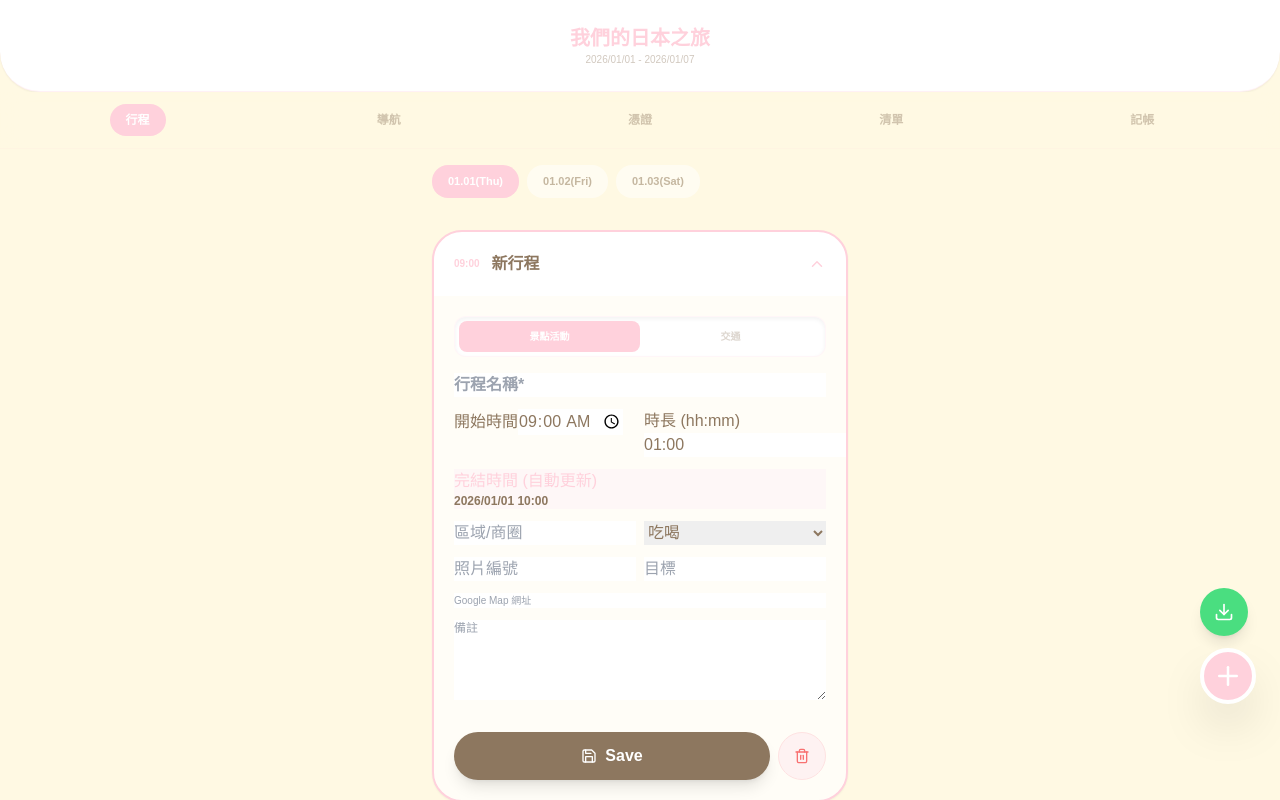
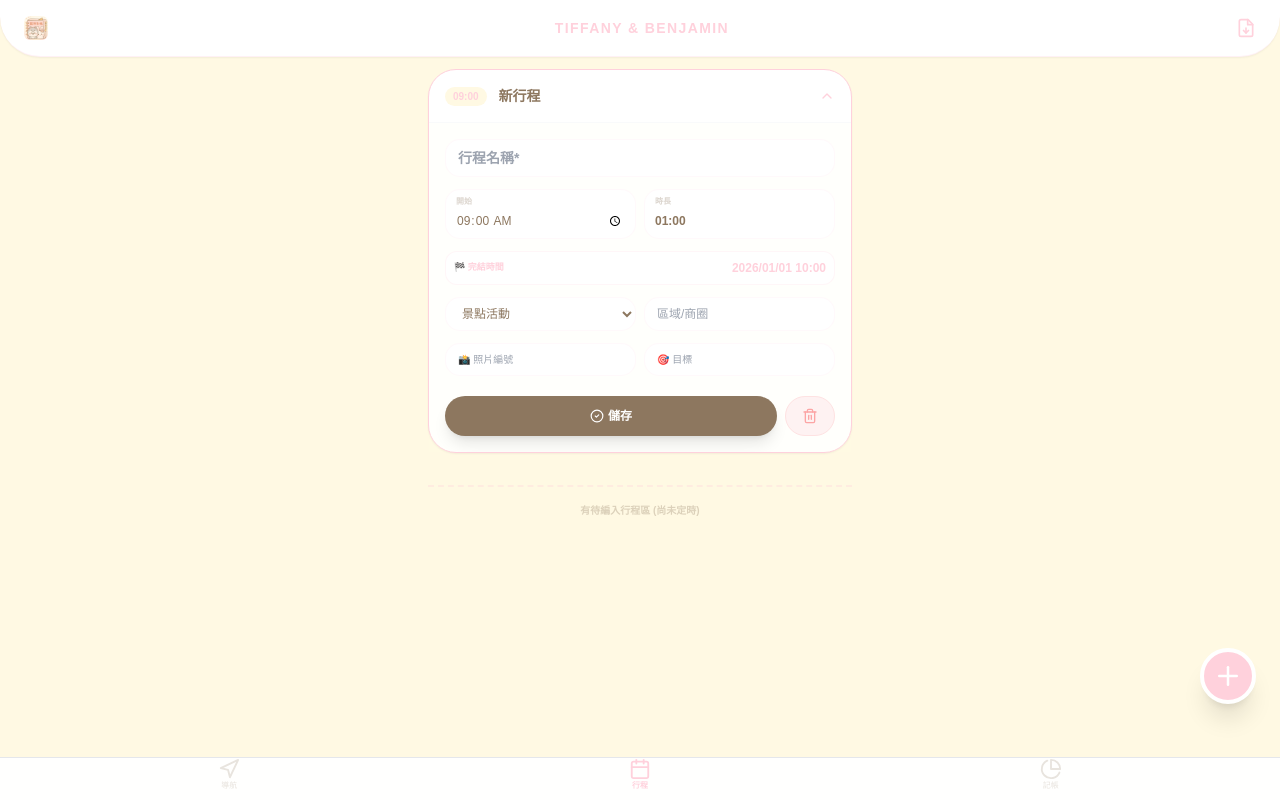
Before and after one commit to tiffanybphs/our-travel-notebook, a React (Vite) app: page / in a window 1280 px wide. Both pictures are taken after a click on the button 1228 px from the left and 676 px from the top of the page. Shown: the top 800 px of the page. Built offline with nearby package versions, Linux system fonts and the light colour scheme; the HTML template or start-up script is replaced by a standard one; a web font is replaced by a local one.

Commit message:
Update App.tsx

```diff
--- a/src/App.tsx
+++ b/src/App.tsx
@@ -1,173 +1,202 @@
-import React, { useState, useEffect, useRef } from 'react';
-import { motion, AnimatePresence } from 'framer-motion';
+import React, { useState, useEffect } from 'react';
+import { motion, AnimatePresence, Reorder } from 'framer-motion';
 import {
-  Plus, Clock, MapPin, ChevronDown, Trash2, Save,
-  Navigation, ShoppingBag, PieChart, Ticket, CheckSquare,
-  Train, Bus, Footprints, Plane, Ship, Link2, Target, Camera,
-  MoreVertical, Calendar, Globe, Download, Upload, Map as MapIcon
+  Plus, Clock, ChevronDown, Trash2, Save, MapPin,
+  Navigation, ShoppingBag, PieChart, Calendar, Camera, Target,
+  Car, Info, ExternalLink, Globe, FileDown, CheckCircle2
 } from 'lucide-react';
-import { calculateEndTime, calculateDuration, formatExcelData } from './utils';
+import * as XLSX from 'xlsx'; // 需執行 npm install xlsx
+
+// 1. 常量定義
+const CATEGORIES = ['吃喝', '購物', '精品', '景點活動', '拍照錄影', '集合地點'];
 
 export default function App() {
   const [loading, setLoading] = useState(true);
   const [activeTab, setActiveTab] = useState('行程');
-  const [selectedDate, setSelectedDate] = useState('2026/01/01');
-  const [schedules, setSchedules] = useState<any[]>([]); // 已收編
-  const [backlog, setBacklog] = useState<any[]>([]); // 待編入行程區
+  const [schedules, setSchedules] = useState<any[]>([]);
   const [editingId, setEditingId] = useState<string | null>(null);
-  const [tripInfo, setTripInfo] = useState({ name: "我們的日本之旅", dates: "2026/01/01 - 2026/01/07" });
 
   useEffect(() => {
-    setTimeout(() => setLoading(false), 2500);
+    const timer = setTimeout(() => setLoading(false), 2000);
+    return () => clearTimeout(timer);
   }, []);
 
-  const handleAddItem = () => {
-    const id = Date.now().toString();
-    const lastItem = schedules.filter(s => s.date === selectedDate).sort((a,b) => b.endTime.localeCompare(a.endTime))[0];
-    const startTime = lastItem ? lastItem.endTime.split(' ')[1] : "09:00";
-
-    const newItem = {
-      id, type: 'spot', title: '', date: selectedDate, startTime, duration: '01:00',
-      endTime: calculateEndTime(selectedDate, startTime, '01:00'),
-      location: '', category: '吃喝', area: '', photoId: '', target: '', remark: '', openTime: '', mapUrl: '',
-      segments: []
-    };
-    setSchedules([newItem, ...schedules]);
-    setEditingId(id);
+  // --- 2. 核心時間邏輯：雙向同步與骨牌聯動 ---
+  const syncTimes = (item: any, changedField: string, newVal: string) => {
+    let { date, startTime, duration, endTime } = item;
+    if (changedField === 'startTime') startTime = newVal;
+    if (changedField === 'duration') duration = newVal;
+    if (changedField === 'endTime') {
+      const parts = newVal.split(' ');
+      endTime = newVal;
+      const [eH, eM] = parts[1].split(':').map(Number);
+      const [sH, sM] = startTime.split(':').map(Number);
+      let diffM = (eH * 60 + eM) - (sH * 60 + sM);
+      if (diffM < 0) diffM += 1440;
+      duration = `${String(Math.floor(diffM / 60)).padStart(2, '0')}:${String(diffM % 60).padStart(2, '0')}`;
+    } else {
+      const [sH, sM] = startTime.split(':').map(Number);
+      const [dH, dM] = duration.split(':').map(Number);
+      let totalM = sM + dM;
+      let totalH = sH + dH + Math.floor(totalM / 60);
+      endTime = `${date} ${String(totalH % 24).padStart(2, '0')}:${String(totalM % 60).padStart(2, '0')}`;
+    }
+    return { startTime, duration, endTime };
   };
 
-  if (loading) return <div className="fixed inset-0 z-[9999] bg-[#FFF9E3] flex items-center justify-center"><img src="/splash.jpeg" className="w-full h-full object-cover" /></div>;
+  const handleReorder = (newOrder: any[]) => {
+    if (newOrder.length === 0) return;
+    let currentStart = newOrder[0].startTime;
+    const syncedOrder = newOrder.map((item) => {
+      const updated = { ...item, startTime: currentStart };
+      const res = syncTimes(updated, 'startTime', currentStart);
+      currentStart = res.endTime.split(' ')[1];
+      return { ...updated, ...res };
+    });
+    setSchedules(syncedOrder);
+  };
+
+  // --- 3. Google Maps 導航編碼 ---
+  const openGoogleMap = (location: string) => {
+    if (!location) return;
+    const encoded = encodeURIComponent(location);
+    window.open(`https://www.google.com/maps/dir/?api=1&destination=${encoded}`, '_blank');
+  };
+
+  // --- 4. Excel 匯出：15分鐘一格邏輯 ---
+  const exportToExcel = () => {
+    const timeSlots: string[] = [];
+    for (let h = 0; h < 24; h++) {
+      for (let m = 0; m < 60; m += 15) {
+        timeSlots.push(`${String(h).padStart(2, '0')}:${String(m).padStart(2, '0')}`);
+      }
+    }
+
+    const data = timeSlots.map(slot => {
+      const row: any = { "時間": slot };
+      const event = schedules.find(s => slot >= s.startTime && slot < s.endTime.split(' ')[1]);
+
+      if (event) {
+        row["行程內容"] = event.title;
+      } else {
+        const hour = parseInt(slot.split(':')[0]);
+        row["行程內容"] = (hour < 10 || hour >= 20) ? "Hotel/Rest (Grey)" : "";
+      }
+      return row;
+    });
+
+    const ws = XLSX.utils.json_to_sheet(data);
+    const wb = XLSX.utils.book_new();
+    XLSX.utils.book_append_sheet(wb, ws, "Schedule");
+    XLSX.writeFile(wb, "Travel_Plan_15min.xlsx");
+  };
+
+  if (loading) return <div className="fixed inset-0 z-50 bg-[#FFF9E3] flex items-center justify-center"><img src="/splash.jpeg" className="w-full h-full object-cover animate-pulse" /></div>;
 
   return (
-    <div className="min-h-screen bg-[#FFF9E3] font-maru text-[#8D775F] pb-32">
-      {/* Header */}
-      <header className="bg-white p-6 rounded-b-[40px] shadow-sm text-center border-b border-[#FFD1DC]/30">
-        <h1 className="text-xl font-bold text-[#FFD1DC]">{tripInfo.name}</h1>
-        <p className="text-[10px] opacity-40">{tripInfo.dates}</p>
+    <div className="min-h-screen bg-[#FFF9E3] font-maru text-[#8D775F] pb-28">
+      <header className="bg-white p-4 rounded-b-[40px] shadow-sm flex justify-between items-center px-6 border-b border-[#FFD1DC]/30">
+        <img src="/icon.png" className="w-6 h-6 rounded-md" />
+        <h1 className="text-sm font-bold text-[#FFD1DC] tracking-widest">TIFFANY & BENJAMIN</h1>
+        <button onClick={exportToExcel} className="text-[#FFD1DC]"><FileDown size={20}/></button>
       </header>
 
-      {/* 常駐 Tabs */}
-      <nav className="sticky top-0 z-40 bg-[#FFF9E3]/90 backdrop-blur-md flex justify-around p-3 border-b border-[#FFD1DC]/10">
-        {['行程', '導航', '憑證', '清單', '記帳'].map(t => (
-          <button key={t} onClick={() => setActiveTab(t)} className={`px-4 py-2 text-xs font-bold rounded-full transition-all ${activeTab === t ? 'bg-[#FFD1DC] text-white' : 'opacity-40'}`}>{t}</button>
-        ))}
-      </nav>
+      <main className="p-3 max-w-md mx-auto">
+        <Reorder.Group axis="y" values={schedules} onReorder={handleReorder} className="space-y-2">
+          {schedules.map(item => (
+            <Reorder.Item key={item.id} value={item} dragListener={!editingId}>
+              <Card
+                item={item}
+                isEditing={editingId === item.id}
+                onToggle={() => setEditingId(editingId === item.id ? null : item.id)}
+                onUpdate={(upd: any) => setSchedules(schedules.map(s => s.id === item.id ? {...s, ...upd} : s))}
+                onSync={(field: string, val: string) => setSchedules(schedules.map(s => s.id === item.id ? {...item, ...syncTimes(item, field, val)} : s))}
+                onDelete={() => setSchedules(schedules.filter(s => s.id !== item.id))}
+                openMap={openGoogleMap}
+              />
+            </Reorder.Item>
+          ))}
+        </Reorder.Group>
 
-      <main className="p-4 max-w-md mx-auto space-y-6">
-        {activeTab === '行程' && (
-          <>
-            {/* 日期選擇器 */}
-            <div className="flex gap-2 overflow-x-auto pb-2 scrollbar-hide">
-              {["01.01(Thu)", "01.02(Fri)", "01.03(Sat)"].map(d => (
-                <button key={d} onClick={() => setSelectedDate(`2026/${d.split('(')[0].replace('.','/')}`)} className={`flex-shrink-0 px-4 py-2 rounded-2xl text-[11px] font-bold ${selectedDate.includes(d.split('(')[0].replace('.','/')) ? 'bg-[#FFD1DC] text-white' : 'bg-white opacity-50'}`}>{d}</button>
-              ))}
-            </div>
-
-            {/* 行程卡片列表 */}
-            <div className="space-y-4">
-              {schedules.filter(s => s.date === selectedDate).map(item => (
-                <ScheduleCard key={item.id} item={item} isEditing={editingId === item.id} onToggle={() => setEditingId(editingId === item.id ? null : item.id)} onUpdate={(upd: any) => setSchedules(schedules.map(s => s.id === item.id ? {...s, ...upd} : s))} onDelete={() => setSchedules(schedules.filter(s => s.id !== item.id))} />
-              ))}
-            </div>
-
-            {/* 待編入行程區 */}
-            <div className="pt-10 border-t-2 border-dashed border-[#FFD1DC]/30">
-              <h4 className="text-center text-[10px] opacity-40 mb-4 tracking-widest uppercase">有待編入行程區</h4>
-              {backlog.map(item => <ScheduleCard key={item.id} item={item} />)}
-              {backlog.length === 0 && <div className="text-center py-8 bg-white/30 rounded-[30px] text-[10px] italic opacity-30">目前沒有暫存行程</div>}
-            </div>
-          </>
-        )}
+        {/* 有待編入行程區 */}
+        <div className="mt-8 opacity-30 border-t-2 border-dashed border-[#FFD1DC] pt-4 text-center text-[10px] font-bold">有待編入行程區 (尚未定時)</div>
       </main>
 
-      {/* Floating Save & Add */}
-      <div className="fixed bottom-24 right-6 flex flex-col gap-3 z-50">
-        <button onClick={() => formatExcelData(schedules)} className="w-12 h-12 bg-green-400 text-white rounded-full shadow-lg flex items-center justify-center"><Download size={20}/></button>
-        <button onClick={handleAddItem} className="w-14 h-14 bg-[#FFD1DC] text-white rounded-full shadow-2xl flex items-center justify-center border-4 border-white"><Plus size={30} /></button>
-      </div>
+      <button onClick={() => {
+        const id = Date.now().toString();
+        const newItem = { id, title: '', startTime: '09:00', duration: '01:00', endTime: '2026/01/01 10:00', date: '2026/01/01', category: '景點活動', segments: [] };
+        setSchedules([...schedules, newItem]);
+        setEditingId(id);
+      }} className="fixed bottom-24 right-6 w-14 h-14 bg-[#FFD1DC] text-white rounded-full shadow-xl flex items-center justify-center border-4 border-white active:scale-90 z-50">
+        <Plus size={30} />
+      </button>
 
-      <div className="text-center py-10 opacity-10 text-[10px] font-bold">🌸 TIFFANY & BENJAMIN 🌸</div>
+      {/* 底部導覽欄 */}
+      <nav className="fixed bottom-0 w-full bg-white/95 h-18 border-t flex items-center justify-around px-6 pb-2">
+        <div onClick={() => setActiveTab('導航')} className={`flex flex-col items-center ${activeTab === '導航' ? 'text-[#FFD1DC]' : 'opacity-20'}`}><Navigation size={22}/><span className="text-[8px]">導航</span></div>
+        <div onClick={() => setActiveTab('行程')} className={`flex flex-col items-center ${activeTab === '行程' ? 'text-[#FFD1DC]' : 'opacity-20'}`}><Calendar size={22}/><span className="text-[8px] font-bold">行程</span></div>
+        <div onClick={() => setActiveTab('記帳')} className={`flex flex-col items-center ${activeTab === '記帳' ? 'text-[#FFD1DC]' : 'opacity-20'}`}><PieChart size={22}/><span className="text-[8px]">記帳</span></div>
+      </nav>
     </div>
   );
 }
 
-// --- 卡片組件 ---
-function ScheduleCard({ item, isEditing, onToggle, onUpdate, onDelete }: any) {
-  const isTransport = item.type === 'transport';
-
+// --- 卡片組件 (緊湊且全功能) ---
+function Card({ item, isEditing, onToggle, onUpdate, onSync, onDelete, openMap }: any) {
   return (
-    <div className={`bg-white rounded-[30px] shadow-sm border-2 overflow-hidden transition-all ${isEditing ? 'border-[#FFD1DC]' : 'border-transparent'}`}>
-      <div className="p-5 cursor-pointer flex justify-between items-center" onClick={onToggle}>
-        <div className="flex items-center gap-3">
-          <div className="text-[10px] font-black text-[#FFD1DC]">{item.startTime}</div>
-          <h3 className="font-bold">{item.title || (isTransport ? `${item.startLoc} ➜ ${item.endLoc}` : "新行程")}</h3>
+    <div className={`bg-white rounded-[28px] shadow-sm border transition-all ${isEditing ? 'border-[#FFD1DC]' : 'border-transparent'}`}>
+      <div className="p-4 flex justify-between items-center" onClick={onToggle}>
+        <div className="flex items-center gap-3 overflow-hidden">
+          <div className="text-[10px] font-black text-[#FFD1DC] bg-[#FFF9E3] px-2 py-0.5 rounded-full shrink-0">{item.startTime}</div>
+          <h3 className="text-sm font-bold truncate">{item.title || "新行程"}</h3>
         </div>
-        <ChevronDown size={18} className={`text-[#FFD1DC] transition-transform ${isEditing ? 'rotate-180' : ''}`} />
+        <div className="flex items-center gap-2">
+           {item.title && <button onClick={(e) => { e.stopPropagation(); openMap(item.title); }} className="text-[#FFD1DC] opacity-40 hover:opacity-100"><Navigation size={14}/></button>}
+           <ChevronDown size={16} className={`text-[#FFD1DC] transition-transform ${isEditing ? 'rotate-180' : ''}`} />
+        </div>
       </div>
 
       <AnimatePresence>
         {isEditing && (
-          <motion.div initial={{ height: 0 }} animate={{ height: 'auto' }} exit={{ height: 0 }} className="bg-[#FFF9E3]/30 p-5 space-y-4">
-            <div className="flex bg-white p-1 rounded-xl shadow-inner border border-[#FFD1DC]/20">
-              <button onClick={() => onUpdate({type:'spot'})} className={`flex-1 py-2 text-[10px] font-bold rounded-lg ${item.type === 'spot' ? 'bg-[#FFD1DC] text-white' : 'opacity-30'}`}>景點活動</button>
-              <button onClick={() => onUpdate({type:'transport'})} className={`flex-1 py-2 text-[10px] font-bold rounded-lg ${item.type === 'transport' ? 'bg-blue-400 text-white' : 'opacity-30'}`}>交通</button>
-            </div>
+          <motion.div initial={{ height: 0 }} animate={{ height: 'auto' }} exit={{ height: 0 }} className="bg-[#FFF9E3]/10 border-t border-gray-50 overflow-hidden">
+            <div className="p-4 space-y-3">
+              <input placeholder="行程名稱*" className="in-box text-sm font-bold" value={item.title} onChange={e => onUpdate({title: e.target.value})} />
 
-            {item.type === 'spot' ? (
-              /* 12 欄位實作 */
-              <div className="grid grid-cols-1 gap-3">
-                <input placeholder="行程名稱*" className="in-f font-bold" value={item.title} onChange={e => onUpdate({title: e.target.value})} />
-                <div className="grid grid-cols-2 gap-2">
-                  <div className="in-f"><label className="lb">開始時間</label><input type="time" value={item.startTime} onChange={e => onUpdate({startTime: e.target.value, endTime: calculateEndTime(item.date, e.target.value, item.duration)})} /></div>
-                  <div className="in-f"><label className="lb">時長 (hh:mm)</label><input value={item.duration} onChange={e => onUpdate({duration: e.target.value, endTime: calculateEndTime(item.date, item.startTime, e.target.value)})} /></div>
-                </div>
-                <div className="in-f bg-pink-50/50"><label className="lb text-[#FFD1DC]">完結時間 (自動更新)</label><div className="text-xs font-bold">{item.endTime}</div></div>
-                <div className="grid grid-cols-2 gap-2">
-                  <input placeholder="區域/商圈" className="in-f" value={item.area} />
-                  <select className="in-f" value={item.category} onChange={e => onUpdate({category: e.target.value})}>
-                    {['吃喝','購物','精品','景點活動','拍照錄影','集合地點','備註'].map(c => <option key={c}>{c}</option>)}
-                  </select>
-                </div>
-                <div className="grid grid-cols-2 gap-2">
-                  <input placeholder="照片編號" className="in-f" />
-                  <input placeholder="目標" className="in-f" />
-                </div>
-                <input placeholder="Google Map 網址" className="in-f text-[10px]" value={item.mapUrl} />
-                <textarea placeholder="備註" className="in-f h-20 text-xs" />
+              <div className="grid grid-cols-2 gap-2">
+                <div className="in-box-sub"><label className="label-xs">開始</label><input type="time" className="w-full bg-transparent text-xs" value={item.startTime} onChange={e => onSync('startTime', e.target.value)} /></div>
+                <div className="in-box-sub"><label className="label-xs">時長</label><input placeholder="01:00" className="w-full bg-transparent text-xs font-bold" value={item.duration} onChange={e => onSync('duration', e.target.value)} /></div>
               </div>
-            ) : (
-              /* 交通多段格式 */
-              <div className="space-y-4">
-                <div className="flex gap-2 items-center bg-blue-50/50 p-3 rounded-2xl">
-                  <input placeholder="起始" className="w-full text-center font-bold bg-transparent" value={item.startLoc} />
-                  <span className="text-blue-300">➜</span>
-                  <input placeholder="終點" className="w-full text-center font-bold bg-transparent" value={item.endLoc} />
-                </div>
-                <div className="pl-4 border-l-2 border-blue-200 space-y-4">
-                  {item.segments?.map((seg: any, idx: number) => (
-                    <div key={idx} className="bg-white p-4 rounded-2xl shadow-sm space-y-2 border border-blue-50 relative">
-                      <select className="text-[10px] font-bold text-blue-500 bg-blue-50 px-2 py-1 rounded-lg outline-none border-none">
-                        <option>地鐵</option><option>步行</option><option>巴士</option>
-                      </select>
-                      <input placeholder="路線名稱 (方向)" className="w-full text-[10px] outline-none" />
-                      <div className="flex gap-2 text-[10px]">
-                        <input placeholder="上車站" className="flex-1 bg-gray-50 p-2 rounded-lg" />
-                        <input placeholder="下車站" className="flex-1 bg-gray-50 p-2 rounded-lg" />
-                      </div>
-                    </div>
-                  ))}
-                  <button onClick={() => onUpdate({segments: [...(item.segments||[]), {id: Date.now()}]})} className="w-full py-2 border-2 border-dashed border-blue-100 rounded-xl text-blue-300 text-[10px] font-bold">+ 增加分段描述</button>
-                </div>
+
+              <div className="bg-white p-2 rounded-xl border border-[#FFD1DC]/20 flex justify-between items-center">
+                 <label className="text-[9px] font-bold text-[#FFD1DC]">🏁 完結時間</label>
+                 <input className="text-xs font-bold text-[#FFD1DC] text-right bg-transparent outline-none" value={item.endTime} onChange={e => onSync('endTime', e.target.value)} />
               </div>
-            )}
 
-            <div className="flex gap-2 pt-4">
-              <button className="flex-1 bg-[#8D775F] text-white py-3 rounded-full font-bold shadow-lg flex items-center justify-center gap-2"><Save size={16}/> Save</button>
-              <button onClick={onDelete} className="w-12 bg-red-50 text-red-400 rounded-full flex items-center justify-center border border-red-100"><Trash2 size={16}/></button>
+              <div className="grid grid-cols-2 gap-2">
+                <select className="in-box text-xs" value={item.category} onChange={e => onUpdate({category: e.target.value})}>
+                  {CATEGORIES.map(c => <option key={c}>{c}</option>)}
+                </select>
+                <input placeholder="區域/商圈" className="in-box text-xs" value={item.area} onChange={e => onUpdate({area: e.target.value})} />
+              </div>
+
+              <div className="flex gap-2 text-[10px]">
+                <input placeholder="📸 照片編號" className="in-box w-1/3" value={item.photoId} onChange={e => onUpdate({photoId: e.target.value})} />
+                <input placeholder="🎯 目標" className="in-box w-2/3" value={item.target} onChange={e => onUpdate({target: e.target.value})} />
+              </div>
+
+              <div className="flex gap-2 pt-2">
+                <button className="flex-1 bg-[#8D775F] text-white py-3 rounded-full text-xs font-bold shadow-lg flex items-center justify-center gap-1 active:scale-95 transition-all"><CheckCircle2 size={14}/> 儲存</button>
+                <button onClick={() => { if(window.confirm('確定刪除此行程嗎？')) onDelete(); }} className="px-4 bg-red-50 text-red-300 rounded-full border border-red-100"><Trash2 size={16}/></button>
+              </div>
             </div>
           </motion.div>
         )}
       </AnimatePresence>
+      <style>{`
+        .in-box { width: 100%; background: white; padding: 8px 12px; border-radius: 15px; border: 1px solid #FFD1DC20; outline: none; }
+        .in-box-sub { background: white; padding: 6px 10px; border-radius: 15px; border: 1px solid #FFD1DC20; }
+        .label-xs { display: block; font-size: 8px; opacity: 0.3; font-weight: bold; text-transform: uppercase; }
+      `}</style>
     </div>
   );
 }
```
